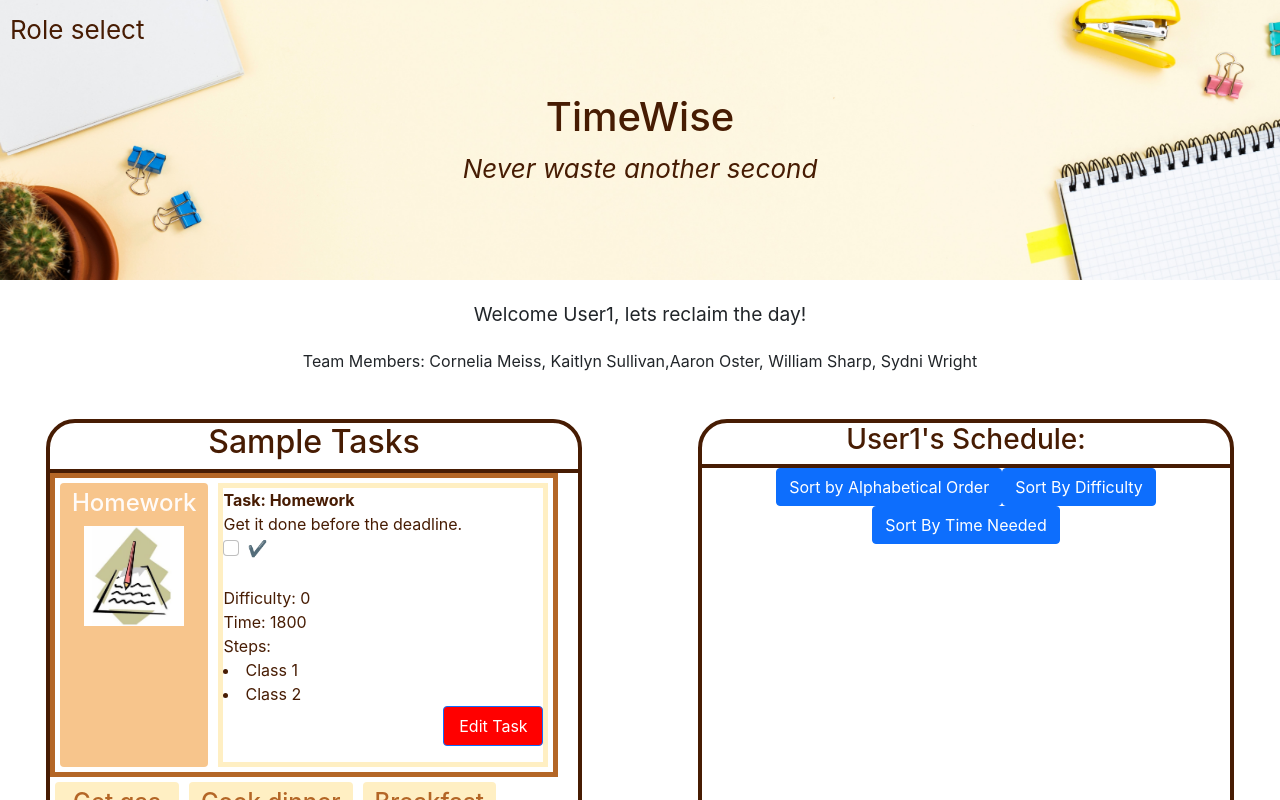
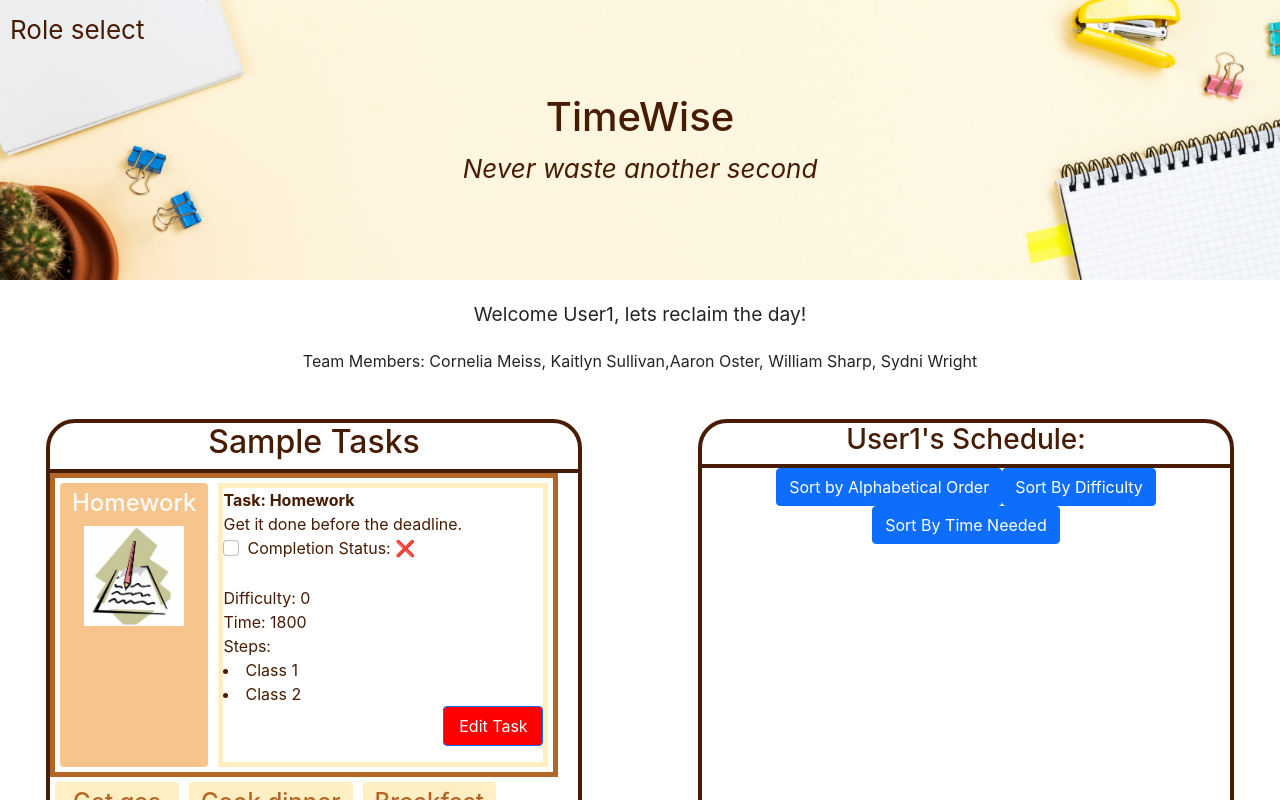
Before and after one commit to cmeiss/team18, a React (Create React App) app: page / in a window 1280 px wide. Both pictures are taken after a click on the button "Homework". Shown: the top 800 px of the page. Built offline with nearby package versions, Linux system fonts and the light colour scheme.

Commit message:
Added some wording to status

```diff
--- a/src/editing-components/EditStatus.tsx
+++ b/src/editing-components/EditStatus.tsx
@@ -52,7 +52,9 @@ export function EditStatus(edit: editProps): JSX.Element {
             <Form.Check
                 type="checkbox"
                 id="is-done-check"
-                label={"Completion Status:" + status ? "✔️" : "❌"}
+                label={
+                    status ? "Completion Status: ✔️" : "Completion Status: ❌"
+                }
                 checked={status}
                 onChange={updateStatus}
             />
```
